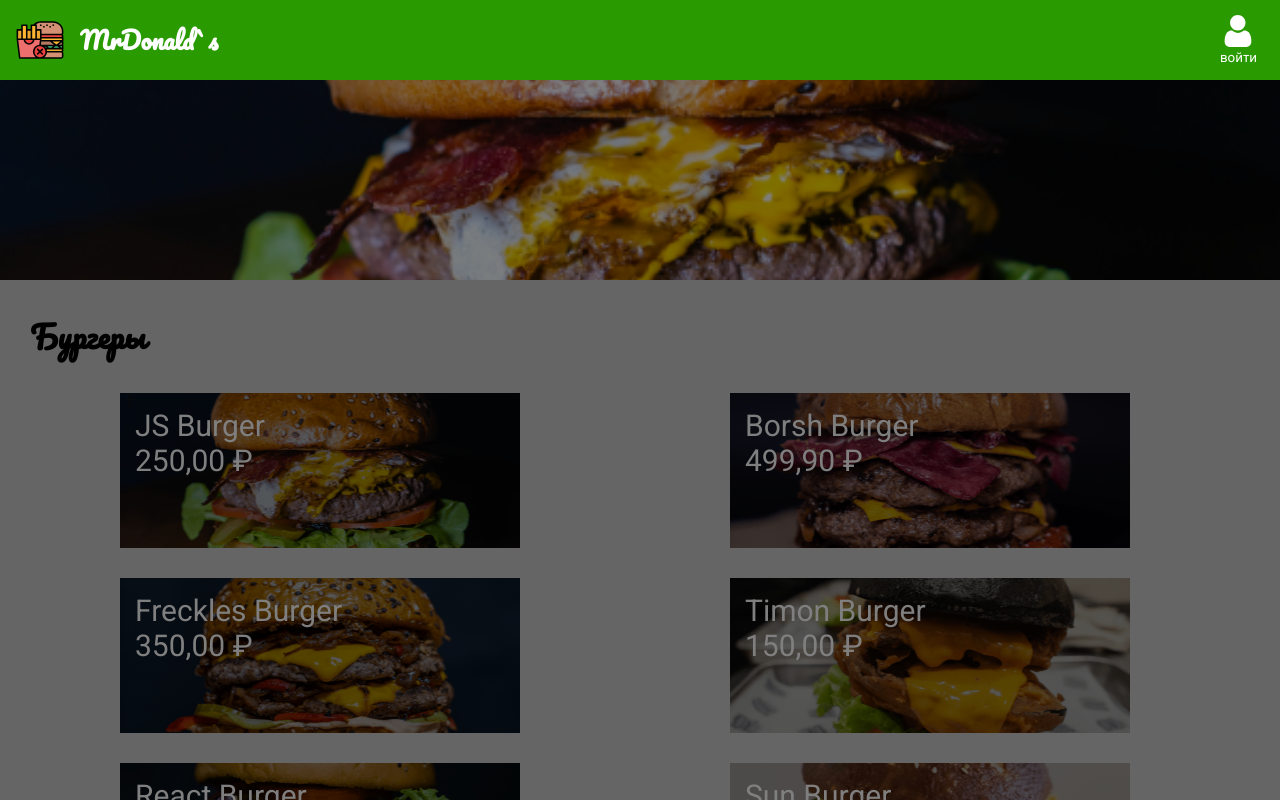
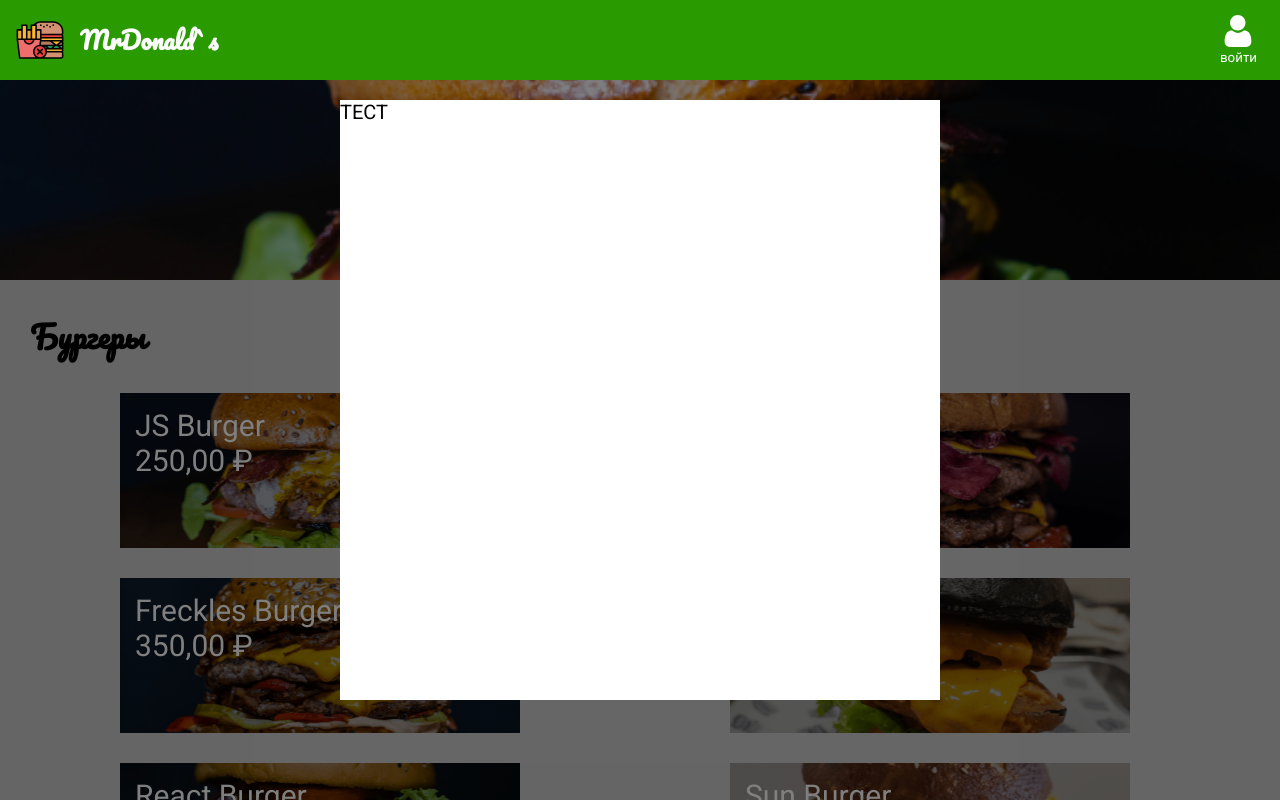
Before and after one commit to Nataly-Kuzminska/mrdonalds, a React (Create React App) app: page / in a window 1280 px wide. Shown: the top 800 px of the page. Built offline with nearby package versions, Linux system fonts and the light colour scheme.

Commit message:
create: component Modal

```diff
--- a/src/Components/ModalItem.js
+++ b/src/Components/ModalItem.js
@@ -3,6 +3,9 @@ import styled from 'styled-components';
 
 const Overlay= styled.div`
 position: fixed;
+display: flex;
+justify-content: center;
+align-items: center;
 top: 0;
 left: 0;
 width: 100%;
@@ -10,9 +13,14 @@ height: 100%;
 background-color: rgba(0, 0, 0, .5);
 z-index: 20;
 `;
+const Modal = styled.div`
+background-color: #fff;
+width: 600px;
+height: 600px;
+`;
 
 export const ModalItem= () => (
 <Overlay>
-
+<Modal>ТЕСТ</Modal>
 </Overlay>
 )
```
